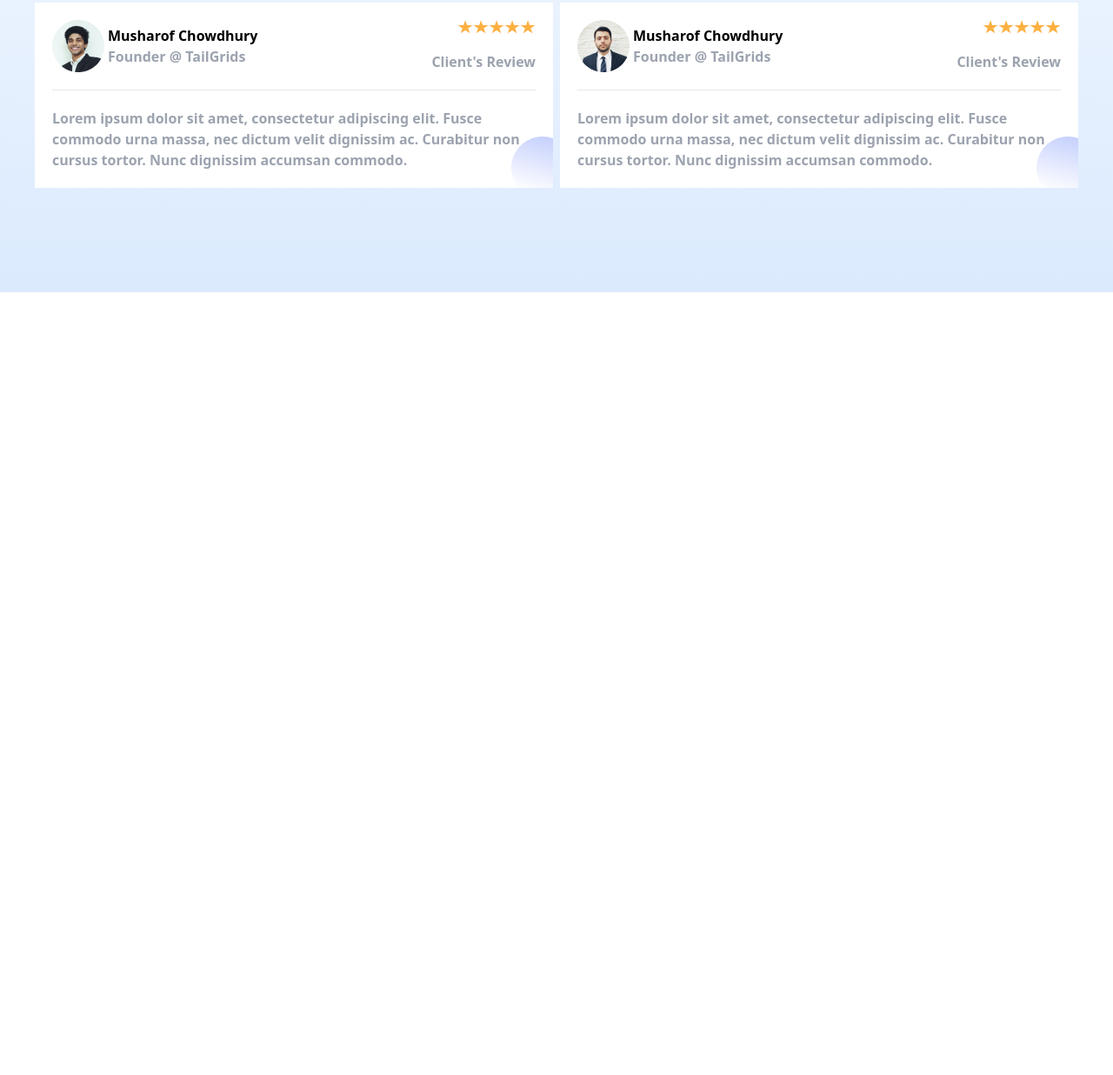
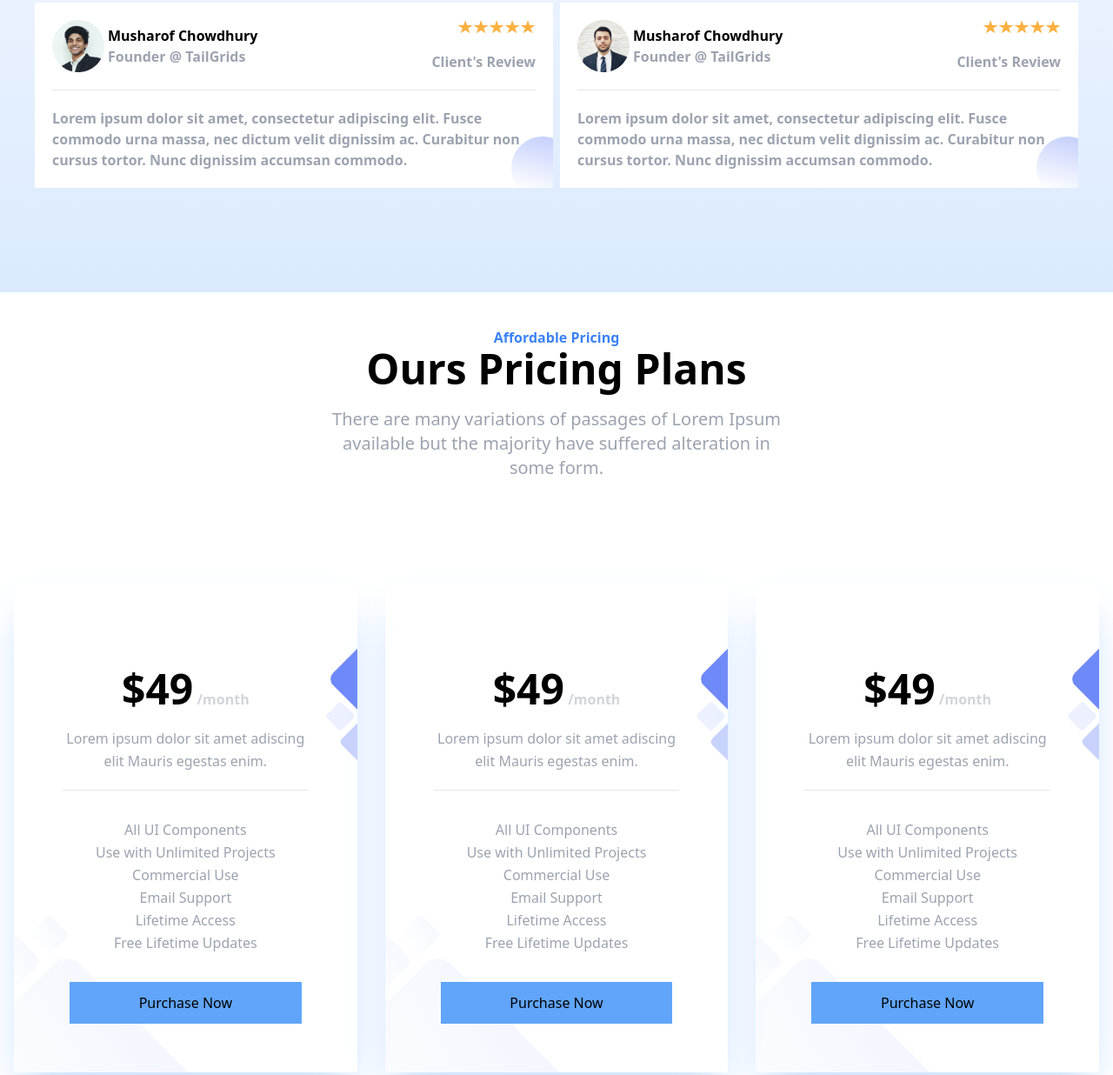
Before and after one commit to makalouNana/Maquette4, a website: page src/index.html in a window 1280 px wide. Shown: the part 3146-4382 px from the top of the page at 87% size. Before the commit the page ends 3522 px from the top, so only its background shows below. Drawn offline with Linux system fonts and the light colour scheme.

Commit message:
la partie 5 : Price

```diff
--- a/src/index.html
+++ b/src/index.html
@@ -248,6 +248,86 @@
          </div>
 </section>
 
+ <!-- Price -->
+<section class=" ">
+
+  <div class="mx-80 my-10 ">
+   <div class="  text-center ">
+     <h1 class="font-bold text-blue-500">Affordable Pricing</h1>
+     <h1 class="font-bold text-center text-5xl">Ours Pricing Plans</h1>
+     <p class="text-gray-400 my-5 leading-7 text-xl px-14 mb-0">There are many variations of passages of Lorem Ipsum available but the majority have suffered alteration in some form. </p>
+   </div>
+ </div>
+
+ <div class="flex">
+
+   <div class="bg-[url('/images/purcase2.svg')] bg-no-repeat bg-left-bottom shadow-blue-200 shadow-2xl text-center w-1/3 my-20 py-14 mx-4">
+     <div class=" bg-[url('/images/purcase.svg')] bg-no-repeat px-14 bg-right-top  pt-10 pb-15  ">
+
+       <span class="text-5xl font-bold">$49</span>
+       <span class="font-bold text-gray-300">/month</span>
+       <p class="font-medium text-gray-400 my-5 text-base leading-relaxed ">Lorem ipsum dolor sit amet adiscing elit Mauris egestas enim.</p>
+       <hr>
+     </div>
+     <div class=" my-8 text-gray-400 font-medium text-base">
+       <ul class="leading-relaxed">
+         <li class="leading-relaxed">All UI Components</li>
+         <li class="leading-relaxed">Use with Unlimited Projects</li>
+         <li class="leading-relaxed"> Commercial Use</li>
+         <li class="leading-relaxed"> Email Support</li>
+         <li class="leading-relaxed">Lifetime Access</li>
+         <li class="leading-relaxed">Free Lifetime Updates</li>
+       </ul>
+     </div>
+     <div class="bg-blue-400 px-1 py-3 mx-16 "><p>Purchase Now</p> </div>
+ </div>
+
+ <div class="bg-[url('/images/purcase2.svg')] bg-no-repeat bg-left-bottom shadow-blue-200 shadow-2xl text-center w-1/3 my-20 py-14 mx-4 ">
+   <div class=" bg-[url('/images/purcase.svg')] bg-no-repeat px-14 bg-right-top  pt-10 pb-15  ">
+
+     <span class="text-5xl font-bold">$49</span>
+     <span class="font-bold text-gray-300">/month</span>
+     <p class="font-medium text-gray-400 my-5 text-base leading-relaxed ">Lorem ipsum dolor sit amet adiscing elit Mauris egestas enim.</p>
+     <hr>
+   </div>
+   <div class=" my-8 text-gray-400 font-medium text-base">
+     <ul class="leading-relaxed">
+       <li class="leading-relaxed">All UI Components</li>
+       <li class="leading-relaxed">Use with Unlimited Projects</li>
+       <li class="leading-relaxed"> Commercial Use</li>
+       <li class="leading-relaxed"> Email Support</li>
+       <li class="leading-relaxed">Lifetime Access</li>
+       <li class="leading-relaxed">Free Lifetime Updates</li>
+     </ul>
+   </div>
+   <div class="bg-blue-400 px-1 py-3 mx-16 "><p>Purchase Now</p> </div>
+</div>
+
+<div class="bg-[url('/images/purcase2.svg')] bg-no-repeat bg-left-bottom shadow-blue-200 shadow-2xl text-center w-1/3 my-20 py-14 mx-4 ">
+ <div class=" bg-[url('/images/purcase.svg')] bg-no-repeat px-14 bg-right-top  pt-10 pb-15  ">
+
+   <span class="text-5xl font-bold">$49</span>
+   <span class="font-bold text-gray-300">/month</span>
+   <p class="font-medium text-gray-400 my-5 text-base leading-relaxed ">Lorem ipsum dolor sit amet adiscing elit Mauris egestas enim.</p>
+   <hr>
+ </div>
+ <div class=" my-8 text-gray-400 font-medium text-base">
+   <ul class="leading-relaxed">
+     <li class="leading-relaxed">All UI Components</li>
+     <li class="leading-relaxed">Use with Unlimited Projects</li>
+     <li class="leading-relaxed"> Commercial Use</li>
+     <li class="leading-relaxed"> Email Support</li>
+     <li class="leading-relaxed">Lifetime Access</li>
+     <li class="leading-relaxed">Free Lifetime Updates</li>
+   </ul>
+ </div>
+ <div class="bg-blue-400 px-1 py-3 mx-16 "><p>Purchase Now</p> </div>
+</div>
+ </div>
+
+
+</section>
+
 
 
 
```
